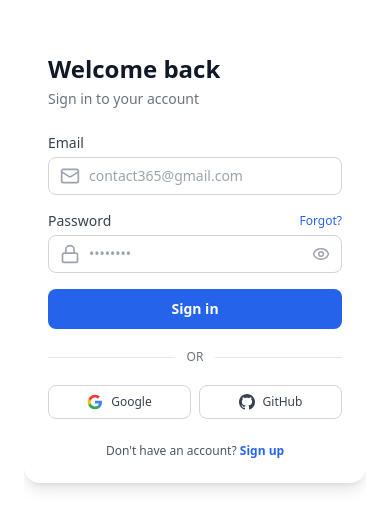
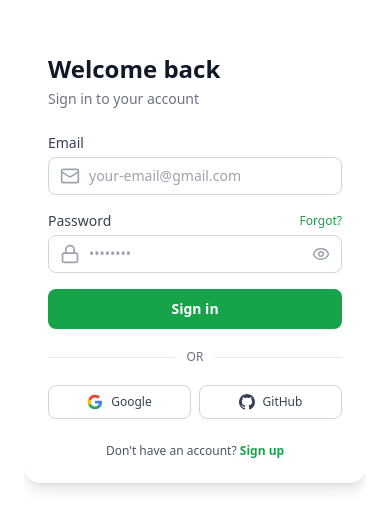
Before and after one commit to ochemeka/contact365, a Next.js app: page /auth/signin in a window 390 px wide. Shown: the part 190-718 px from the top of the page. Built offline with nearby package versions, Linux system fonts and the light colour scheme.

Commit message:
feat(auth): update signin and signup pages UI and logic

```diff
--- a/src/app/auth/signin/page.tsx
+++ b/src/app/auth/signin/page.tsx
@@ -24,7 +24,7 @@ export default function SignInPage() {
       <div className="w-full max-w-4xl bg-white rounded-2xl shadow-lg flex overflow-hidden">
 
         {/* Left Side - Image Section (hide on small) */}
-        <div className="hidden lg:flex lg:w-1/2 relative bg-gradient-to-br from-slate-900 via-blue-900 to-slate-900">
+        <div className="hidden lg:flex lg:w-1/2 relative bg-gradient-to-br from-slate-900 via-green-900 to-slate-900">
           <a className="absolute top-6 left-6 z-20" href="/">
             <img
               src="/images/contact365logo-light.png"
@@ -40,7 +40,9 @@ export default function SignInPage() {
           <div className="relative z-10 flex items-end p-8">
             <div>
               <h1 className="text-3xl font-bold text-white mb-2">Join Contact365</h1>
-              <p className="text-blue-100 text-base">Start managing your contacts today.</p>
+              {/* bg-green-600 */}
+              <p className="text-green-100 text-base">Discover Nigerian Businesses
+Find trusted local businesses near you.</p>
             </div>
           </div>
         </div>
@@ -67,10 +69,10 @@ export default function SignInPage() {
                     id="email"
                     name="email"
                     type="email"
-                    placeholder="contact365@gmail.com"
+                    placeholder="your-email@gmail.com"
                     value={formData.email}
                     onChange={handleChange}
-                    className="w-full pl-10 pr-4 py-2 text-gray-900 border border-gray-300 rounded-lg focus:outline-none focus:ring-2 focus:ring-blue-500 focus:border-transparent text-sm"
+                    className="w-full pl-10 pr-4 py-2 text-gray-900 border border-gray-300 rounded-lg focus:outline-none focus:ring-2 focus:ring-green-500 focus:border-transparent text-sm"
                   />
                 </div>
               </div>
@@ -81,7 +83,7 @@ export default function SignInPage() {
                   <label htmlFor="password" className="block text-sm font-medium text-gray-700">
                     Password
                   </label>
-                  <a href="#" className="text-xs text-blue-600 hover:text-blue-700 font-medium">
+                  <a href="#" className="text-xs text-green-600 hover:text-green-700 font-medium">
                     Forgot?
                   </a>
                 </div>
@@ -109,7 +111,7 @@ export default function SignInPage() {
               {/* Sign In Button */}
               <button
                 type="submit"
-                className="w-full bg-blue-600 text-white py-2.5 rounded-lg font-semibold hover:bg-blue-700 transition-all text-sm"
+                className="w-full bg-green-600 text-white py-2.5 rounded-lg font-semibold hover:bg-green-700 transition-all text-sm"
               >
                 Sign in
               </button>
@@ -152,7 +154,7 @@ export default function SignInPage() {
             {/* Sign Up Link */}
             <p className="mt-6 text-center text-xs text-gray-600">
               Don't have an account?{" "}
-              <a href="/auth/signup" className="text-blue-600 hover:text-blue-700 font-semibold">
+              <a href="/auth/signup" className="text-green-600 hover:text-blue-700 font-semibold">
                 Sign up
               </a>
             </p>
--- a/src/app/auth/signup/page.tsx
+++ b/src/app/auth/signup/page.tsx
@@ -22,12 +22,12 @@ export default function SignUpPage() {
       <div className="w-full max-w-4xl bg-white rounded-2xl shadow-lg flex overflow-hidden">
 
         {/* Left Side - Image Section (hide on small) */}
-        <div className="hidden lg:flex lg:w-1/2 relative bg-gradient-to-br from-blue-900 via-slate-900 to-blue-900">
+        <div className="hidden lg:flex lg:w-1/2 relative bg-gradient-to-br from-green-900 via-slate-900 to-green-900">
           <a className="absolute top-6 left-6 z-20" href="/">
             <img
               src="/images/contact365logo-light.png"
               alt="Contact365 Logo"
-              className="h-7 w-auto"
+             className="h-7 w-auto opacity-80 hover:opacity-70 transition-opacity duration-300"
             />
           </a>
           <img
@@ -38,7 +38,8 @@ export default function SignUpPage() {
           <div className="relative z-10 flex items-end p-8">
             <div>
               <h1 className="text-3xl font-bold text-white mb-2">Create your account</h1>
-              <p className="text-blue-100 text-base">Join Contact365 and start managing your contacts.</p>
+              <p className="text-green-100 text-base">Discover Nigerian Businesses
+Find trusted local businesses near you.</p>
             </div>
           </div>
         </div>
@@ -72,7 +73,7 @@ export default function SignUpPage() {
           value={formData.name}
           onChange={handleChange}
           className="w-full pl-10 pr-4 py-2 rounded-lg border border-gray-300 text-sm text-gray-900
-          focus:outline-none focus:ring-2 focus:ring-blue-500 focus:border-transparent shadow-sm"
+          focus:outline-none focus:ring-2 focus:ring-green-500 focus:border-transparent shadow-sm"
         />
       </div>
     </div>
@@ -88,11 +89,11 @@ export default function SignUpPage() {
           id="email"
           name="email"
           type="email"
-          placeholder="contact365@gmail.com"
+          placeholder="youremail@gmail.com"
           value={formData.email}
           onChange={handleChange}
           className="w-full pl-10 pr-4 py-2 rounded-lg border border-gray-300 text-sm text-gray-900
-          focus:outline-none focus:ring-2 focus:ring-blue-500 focus:border-transparent shadow-sm"
+          focus:outline-none focus:ring-2 focus:ring-green-500 focus:border-transparent shadow-sm"
         />
       </div>
     </div>
@@ -115,7 +116,7 @@ export default function SignUpPage() {
           value={formData.password}
           onChange={handleChange}
           className="w-full pl-10 pr-10 py-2 rounded-lg border border-gray-300 text-sm text-gray-900
-          focus:outline-none focus:ring-2 focus:ring-blue-500 focus:border-transparent shadow-sm"
+          focus:outline-none focus:ring-2 focus:ring-green-500 focus:border-transparent shadow-sm"
         />
         <button
           type="button"
@@ -142,7 +143,7 @@ export default function SignUpPage() {
           value={formData.confirmPassword}
           onChange={handleChange}
           className="w-full pl-10 pr-10 py-2 rounded-lg border border-gray-300 text-sm text-gray-900
-          focus:outline-none focus:ring-2 focus:ring-blue-500 focus:border-transparent shadow-sm"
+          focus:outline-none focus:ring-2 focus:ring-green-500 focus:border-transparent shadow-sm"
         />
         <button
           type="button"
@@ -158,8 +159,8 @@ export default function SignUpPage() {
   {/* Sign Up Button */}
   <button
     type="button"
-    className="w-full bg-gradient-to-r from-blue-600 to-blue-700 text-white py-2.5 rounded-lg
-    font-semibold hover:from-blue-700 hover:to-blue-800 transition-all shadow-md text-sm"
+    className="w-full bg-gradient-to-r from-green-600 to-green-700 text-white py-2.5 rounded-lg
+    font-semibold hover:from-green-700 hover:to-green-800 transition-all shadow-md text-sm"
   >
     Sign up
   </button>
@@ -203,7 +204,7 @@ export default function SignUpPage() {
             {/* Sign In Link */}
             <p className="mt-6 text-center text-xs text-gray-600">
               Already have an account?{" "}
-              <a href="/auth/signin" className="text-blue-600 hover:text-blue-700 font-semibold">
+              <a href="/auth/signin" className="text-green-600 hover:text-green-700 font-semibold">
                 Sign in
               </a>
             </p>
```
